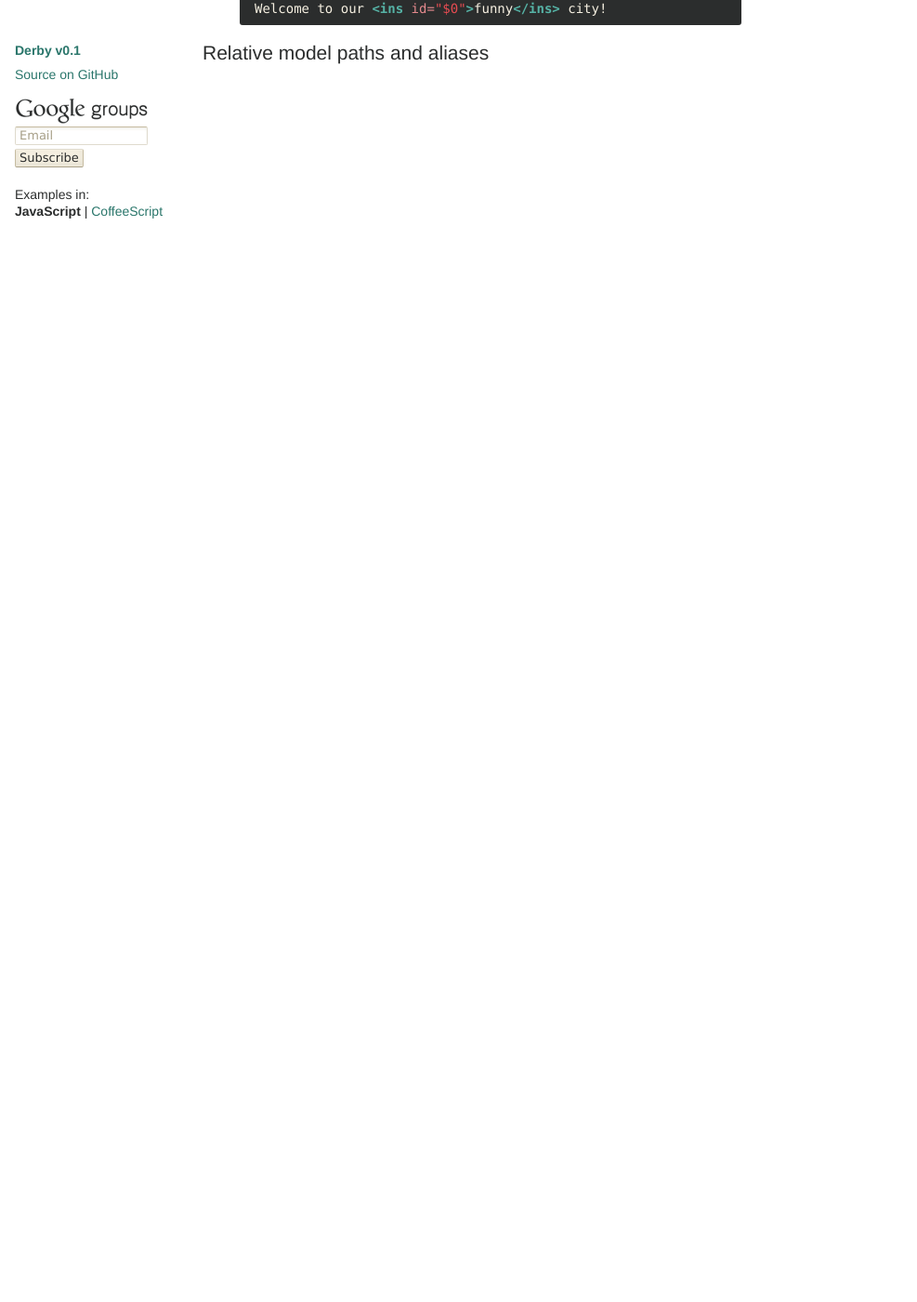
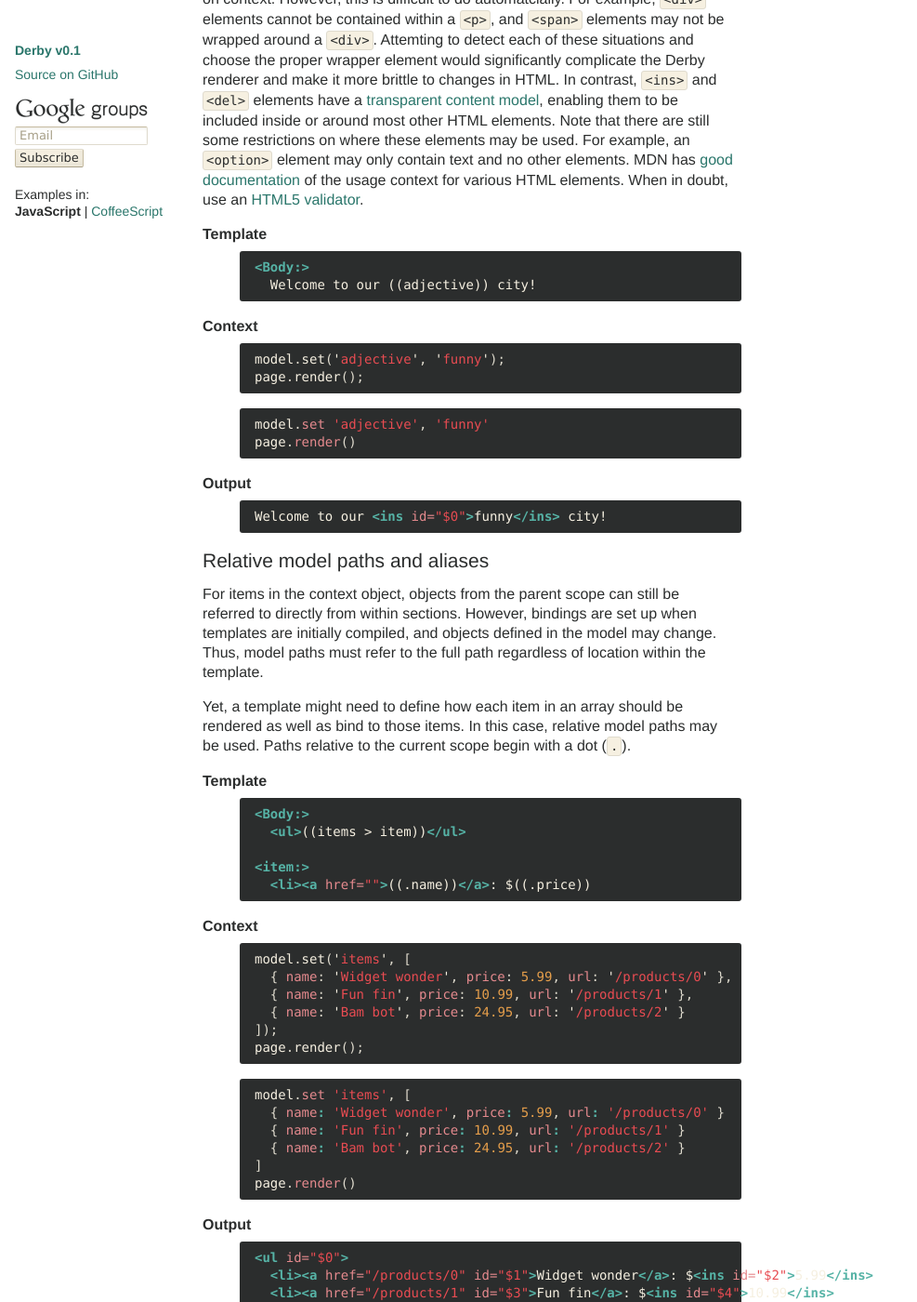
Before and after one commit to derbyjs/derby, a Jekyll site: the page built from index.md, in a window 1280 px wide and 1400 px high, scrolled down 13931 px. Shown: the whole window at 93% size, without its empty margins (0-987 px from the left). Built offline with Jekyll 4.4.1, drawn with Linux system fonts in a browser that asks for light colours; some of the changed text lies outside the part shown.

Commit message:
templates

```diff
--- a/index.md
+++ b/index.md
@@ -351,6 +351,16 @@ The other major difference between Mustache and Derby templates is that Derby te
 {{"{{"}}#maybe}}<b>Let's go dancing!</b>{{"{{"}}/maybe}}
 {% endhighlight %}
 
+### Whitespace, HTML conformance, and escaping
+
+Before parsing, all HTML comments, leading whitespace, and new lines are removed from templates. Whitespace at the end of lines is maintained, in case a space is desired in the HTML output. The contents of `<script>` and `<style>` tags are passed through literally.
+
+Derby's HTML parser should be able to parse any valid HTML, including elements that don't require closing tags and unquoted attributes. HTML attribute values only need to be quoted if they are the empty string or if they contain a space, equals sign, or greater than sign. Note that since Derby templates are parsed as HTML first, any of these characters within a template tag require an attribute to be escaped. When in doubt, add quotes around attributes---Derby will remove them from the output HTML when they are not required.
+
+Because it understands the HTML context, Derby's HTML escaping is much more minimal than that of most templating libraries. You may be surprised to see unescaped `>` and `&` characters. These only need to be escaped in certain contexts, and Derby only escapes them when needed. If you are skeptical, an [HTML5 validator](http://html5.validator.nu/) will detect most escaping bugs.
+
+Throughout these docs, the output of templates is shown indented and on multiple lines for the sake of readability. However, Derby's renderer would not output any indentation or line breaks. In addition, output attribute values are quoted, but Derby only includes quotes around attribute values if they are needed.
+
 ### Variables
 
 Variables insert a value from the context or model with a given name. If the name isn't found, nothing will be inserted. Values are HTML escaped by default. Triple braces may be used to insert a value without escaping.
@@ -567,7 +577,7 @@ Rather than re-rendering the entire template when a value changes, only the indi
 
 Derby associates all DOM event listeners with an `id`, because getting objects by id is a very fast DOM operation, it makes dealing with DOM events much more efficient, event listeners continue working even if other scripts modify the DOM unexpectedly, and most critically, event listeners can be established at render time on the server and passed to the client via a JSON literal. Derby's event system is unique in that it internally describes all events via literal objects instead of JavaScript callbacks. This makes it possible to render the page on the server and then re-establish the same event listeners on the client very efficiently.
 
-If a bound template tag is not fully contained by an HTML tag, Derby will use an `<ins>` element to wrap the template. By default, most browsers will display `<ins>` elements with an underline, which can be removed using a CSS reset or by adding `ins{text-decoration:none}` to the page's stylesheet.
+If a bound template tag is not fully contained by an HTML tag, Derby will use an `<ins>` element to wrap the template. By default, most browsers will display `<ins>` elements with an underline, which can be removed by adding `ins{text-decoration:none}` to the page's stylesheet.
 
 Semantically, it would be more correct to use a `<div>` or `<span>`, depending on context. However, this is difficult to do automatcially. For example, `<div>` elements cannot be contained within a `<p>`, and `<span>` elements may not be wrapped around a `<div>`. Attemting to detect each of these situations and choose the proper wrapper element would significantly complicate the Derby renderer and make it more brittle to changes in HTML. In contrast, `<ins>` and `<del>` elements have a [transparent content model](http://www.w3.org/TR/html5/content-models.html#transparent-content-models), enabling them to be included inside or around most other HTML elements. Note that there are still some restrictions on where these elements may be used. For example, an `<option>` element may only contain text and no other elements. MDN has [good documentation](https://developer.mozilla.org/Special:Tags?tag=HTML:Element+Reference) of the usage context for various HTML elements. When in doubt, use an [HTML5 validator](http://html5.validator.nu/).
 
@@ -596,3 +606,103 @@ Welcome to our <ins id="$0">funny</ins> city!
 {% endhighlight %}
 
 ### Relative model paths and aliases
+
+For items in the context object, objects from the parent scope can still be referred to directly from within sections. However, bindings are set up when templates are initially compiled, and objects defined in the model may change. Thus, model paths must refer to the full path regardless of location within the template.
+
+Yet, a template might need to define how each item in an array should be rendered as well as bind to those items. In this case, relative model paths may be used. Paths relative to the current scope begin with a dot (`.`).
+
+#### Template
+
+{% highlight html %}
+<Body:>
+  <ul>((items > item))</ul>
+
+<item:>
+  <li><a href="{{url}}">((.name))</a>: $((.price))
+{% endhighlight %}
+
+#### Context
+
+{% highlight javascript %}
+model.set('items', [
+  { name: 'Widget wonder', price: 5.99, url: '/products/0' },
+  { name: 'Fun fin', price: 10.99, url: '/products/1' },
+  { name: 'Bam bot', price: 24.95, url: '/products/2' }
+]);
+page.render();
+{% endhighlight %}
+{% highlight coffeescript %}
+model.set 'items', [
+  { name: 'Widget wonder', price: 5.99, url: '/products/0' }
+  { name: 'Fun fin', price: 10.99, url: '/products/1' }
+  { name: 'Bam bot', price: 24.95, url: '/products/2' }
+]
+page.render()
+{% endhighlight %}
+
+#### Output
+
+{% highlight html %}
+<ul id="$0">
+  <li><a href="/products/0" id="$1">Widget wonder</a>: $<ins id="$2">5.99</ins>
+  <li><a href="/products/1" id="$3">Fun fin</a>: $<ins id="$4">10.99</ins>
+  <li><a href="/products/2" id="$5">Bam bot</a>: $<ins id="$6">24.95</ins>
+</ul>
+{% endhighlight %}
+
+In the above example, note that the `url` is not bound, and it does not start with a dot. Since the context of the partial will be set to the array item at render time, this will render the value correctly, but it will not update if the value changes. `.name` and `.price` start with a dot, because they are bound to paths in the model relative to the item being rendered. Whenever the name or the price of an item changes, the appropriate fields will be updated in realtime. In addition, the entire list is bound. If a new item is added, an item is removed, or the items are reordered, the list will be updated in realtime.
+
+Aliases to a specific scope may be defined, enabling relative model path references within nested sections. Aliases begin with a colon (`:`), and can be defined within a section tag or a partial tag that sets the scope.
+
+#### Template
+
+{% highlight html %}
+<Body:>
+  <h2>Toys in use:</h2>
+  ((#toys :toy))
+    ((#:toy.inUse))
+      {{> toyStatus}}
+    ((/))
+  ((/))
+  <h2>All toys:</h2>
+  ((toys :toy > toyStatus))
+
+<toyStatus:>
+  <p>{{name}} on the ((:toy.location))
+{% endhighlight %}
+
+#### Context
+
+{% highlight javascript %}
+model.set('toys', [
+  { name: 'Ball', location: 'floor', inUse: true },
+  { name: 'Blocks', location: 'shelf' },
+  { name: 'Truck', location: 'shelf' }
+]);
+page.render();
+{% endhighlight %}
+{% highlight coffeescript %}
+model.set 'toys', [
+  { name: 'Ball', location: 'floor', inUse: true }
+  { name: 'Blocks', location: 'shelf' }
+  { name: 'Truck', location: 'shelf' }
+]
+page.render()
+{% endhighlight %}
+
+#### Output
+
+{% highlight html %}
+<h2>Toys in use:</h2>
+<ins id=$0>
+  <ins id=$1><p>Ball on the <ins id=$2>floor</ins></ins>
+  <ins id=$3></ins>
+  <ins id=$4></ins>
+</ins>
+<h2>All toys:</h2>
+<ins id=$5>
+  <p>Ball on the <ins id=$6>floor</ins></ins>
+  <p>Blocks on the <ins id=$7>shelf</ins></ins>
+  <p>Truck on the <ins id=$8>shelf</ins></ins>
+</ins>
+{% endhighlight %}
```
